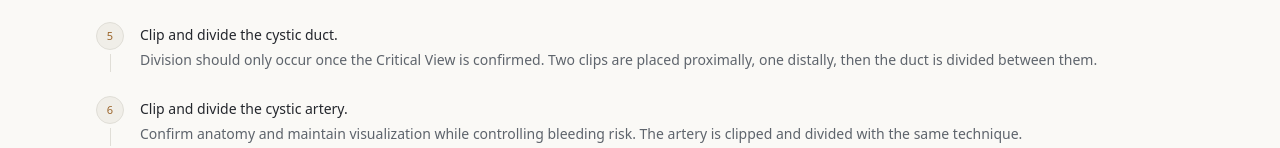
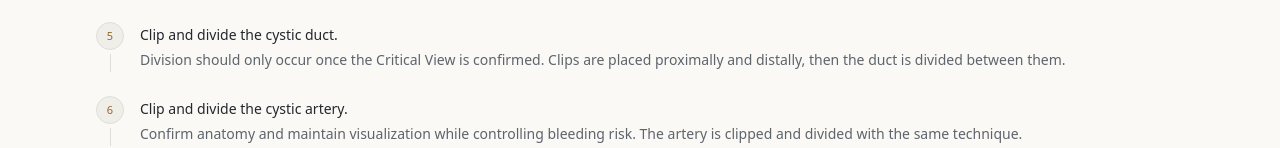
Before and after one commit to firasmoussa/surgical-clerkship-companion, a Next.js app: page /procedures/lap-chole/steps in a window 1280 px wide. Shown: the part 929-1077 px from the top of the page. Built offline with nearby package versions, Linux system fonts and the light colour scheme.

Commit message:
fix: remove fixed clip counts from cholecystectomy steps

```diff
--- a/src/app/procedures/lap-chole/steps/page.tsx
+++ b/src/app/procedures/lap-chole/steps/page.tsx
@@ -28,7 +28,7 @@ const steps = [
   },
   {
     title: "Clip and divide the cystic duct.",
-    body: "Division should only occur once the Critical View is confirmed. Two clips are placed proximally, one distally, then the duct is divided between them.",
+    body: "Division should only occur once the Critical View is confirmed. Clips are placed proximally and distally, then the duct is divided between them.",
   },
   {
     title: "Clip and divide the cystic artery.",
```
